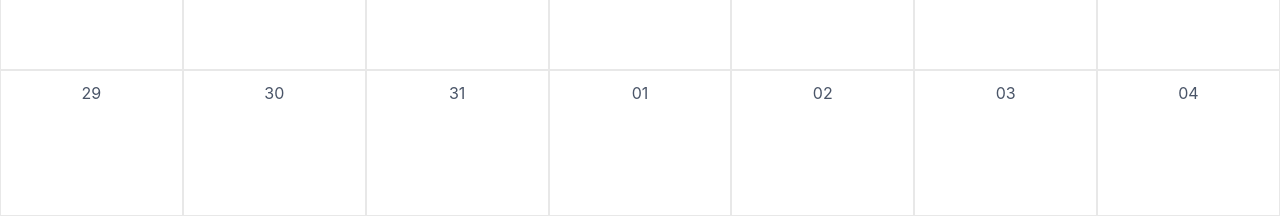
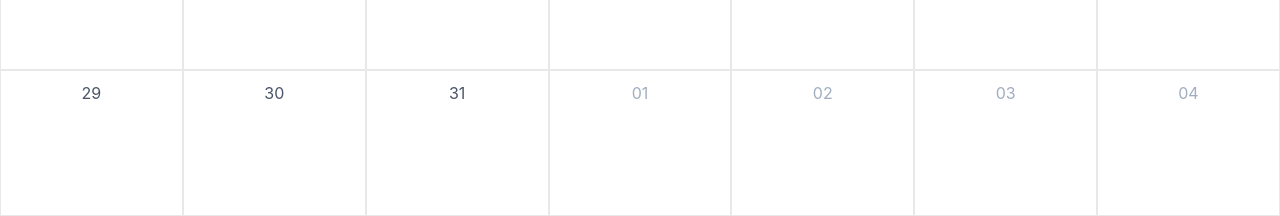
Before and after one commit to Sabrinovsky/calendar, a React (Create React App) app: page / in a window 1280 px wide. Shown: the part 584-800 px from the top of the page. Built offline with nearby package versions, Linux system fonts and the light colour scheme.

Commit message:
Add missing specs

```diff
--- a/src/Calendar/Calendar.tsx
+++ b/src/Calendar/Calendar.tsx
@@ -1,9 +1,9 @@
 import { ChevronLeftIcon, ChevronRightIcon } from '@chakra-ui/icons';
-import { Box, Button, Flex, Text } from '@chakra-ui/react';
+import { Box, Button, Flex, Text, List, ListItem } from '@chakra-ui/react';
 import { useCallback, useRef, useState } from 'react';
 import { SwitchTransition, CSSTransition } from 'react-transition-group';
 import './styles.scss';
-import { format, isPast } from 'date-fns';
+import { format, isPast, isSameMonth } from 'date-fns';
 import { ptBR } from 'date-fns/locale';
 
 import useCalendar from './hooks';
@@ -54,11 +54,17 @@ function Calendar(): JSX.Element {
           fontSize="1.5rem"
           bg="transparent"
           onClick={onClickPreviousMonth}
+          title="Mês anterior"
         >
           <ChevronLeftIcon />
         </Button>
-        <Button fontSize="1.5rem" bg="transparent" onClick={onClicknextMonth}>
-          <ChevronRightIcon />
+        <Button
+          fontSize="1.5rem"
+          bg="transparent"
+          onClick={onClicknextMonth}
+          title="Próximo mês"
+        >
+          <ChevronRightIcon aria-hidden />
         </Button>
         <Text textTransform="capitalize" fontSize="1.6rem">
           {format(calendar[15], 'MMMM yyyy', { locale: ptBR })}
@@ -80,11 +86,17 @@ function Calendar(): JSX.Element {
               flex={1}
               className="animate"
             >
-              <ul>
+              <List>
                 {calendar.map((day) => (
-                  <li key={day.toISOString()}>{format(day, 'dd')}</li>
+                  <ListItem key={day.toISOString()}>
+                    <Text
+                      color={!isSameMonth(day, calendar[15]) ? 'gray.400' : ''}
+                    >
+                      {format(day, 'dd')}
+                    </Text>
+                  </ListItem>
                 ))}
-              </ul>
+              </List>
             </Box>
           </div>
         </CSSTransition>
```
Also changed, not shown: 1 other file (tests, documents, lock files or other folders).
